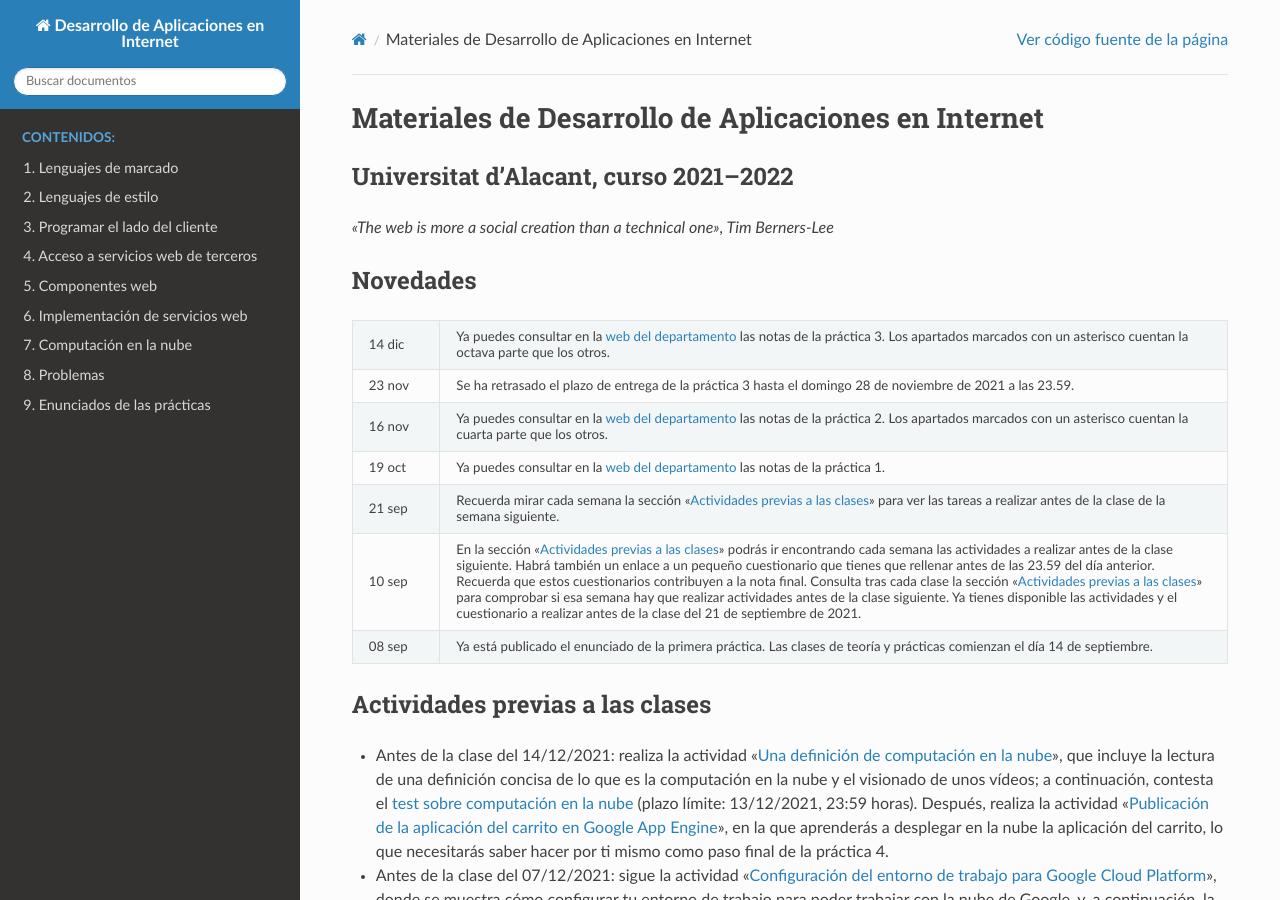
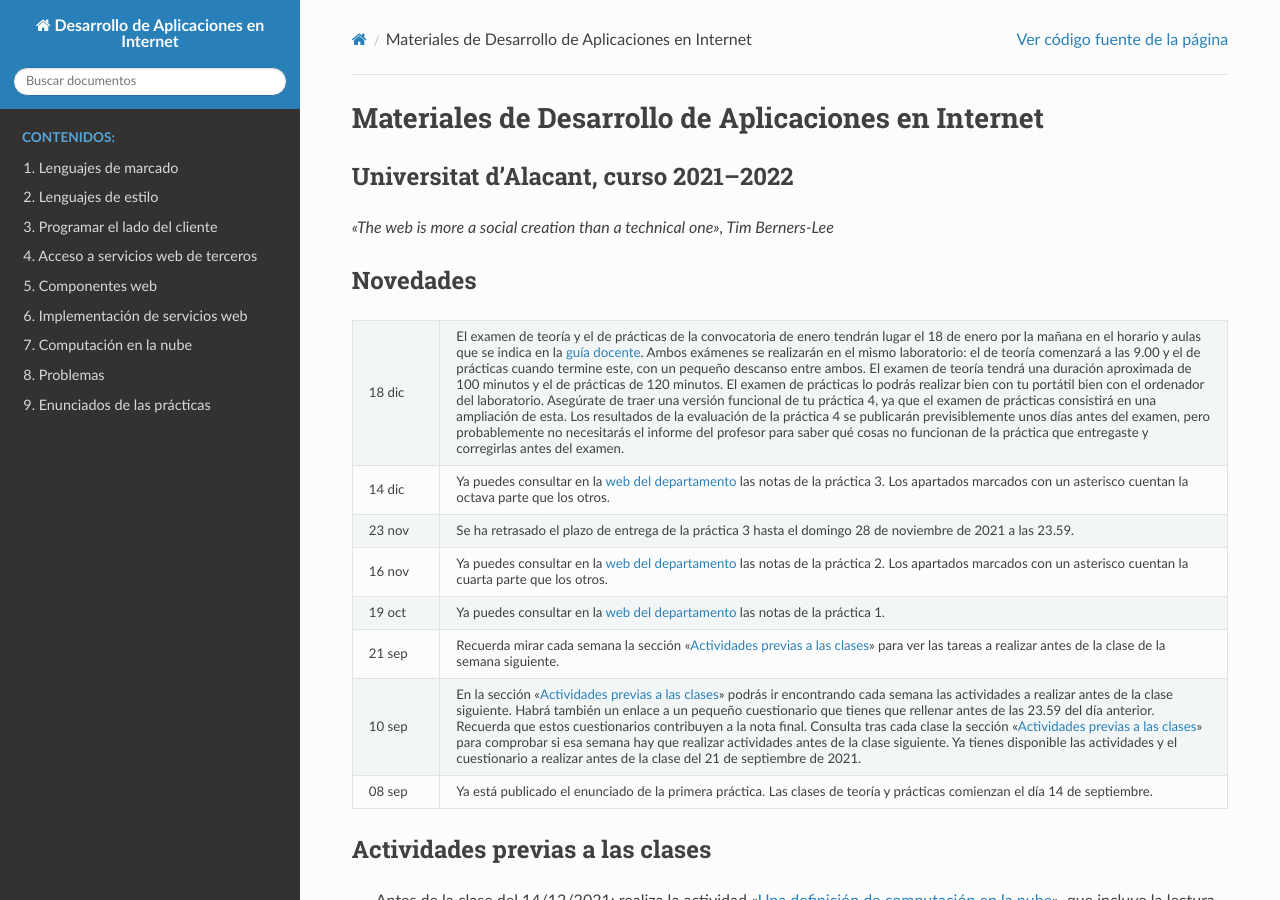
Before and after one commit to jaspock/dai2122, a Sphinx documentation site: the page built from docs/source/index.rst, in a window 1280 px wide and 900 px high. Built offline with Sphinx 7.4.7 and the Read the Docs theme 2.0.0, drawn with Linux system fonts in a browser that asks for light colours.

Commit message:
Cambios menores y anuncios

```diff
--- a/docs/source/index.rst
+++ b/docs/source/index.rst
@@ -29,6 +29,8 @@ Novedades
     :header-rows: 0
     :class: tablita
 
+    * - 18 dic
+      - El examen de teoría y el de prácticas de la convocatoria de enero tendrán lugar el 18 de enero por la mañana en el horario y aulas que se indica en la `guía docente`_. Ambos exámenes se realizarán en el mismo laboratorio: el de teoría comenzará a las 9.00 y el de prácticas cuando termine este, con un pequeño descanso entre ambos. El examen de teoría tendrá una duración aproximada de 100 minutos y el de prácticas de 120 minutos. El examen de prácticas lo podrás realizar bien con tu portátil bien con el ordenador del laboratorio. Asegúrate de traer una versión funcional de tu práctica 4, ya que el examen de prácticas consistirá en una ampliación de esta. Los resultados de la evaluación de la práctica 4 se publicarán previsiblemente unos días antes del examen, pero probablemente no necesitarás el informe del profesor para saber qué cosas no funcionan de la práctica que entregaste y corregirlas antes del examen.
     * - 14 dic
       - Ya puedes consultar en la `web del departamento`_ las notas de la práctica 3. Los apartados marcados con un asterisco cuentan la octava parte que los otros.
     * - 23 nov
```
Also changed, not shown: docs/source/nube.rst (+12 -3 lines).
